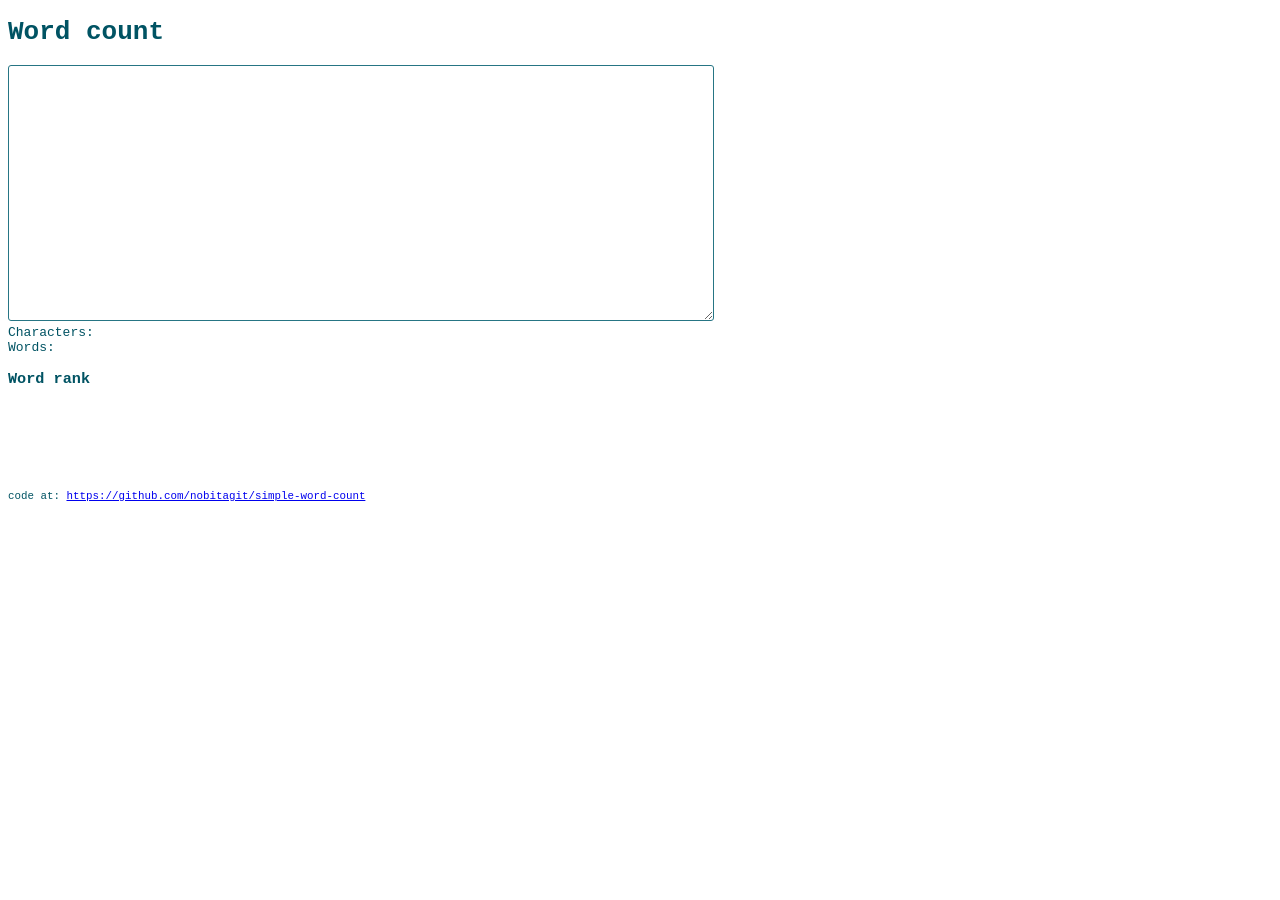
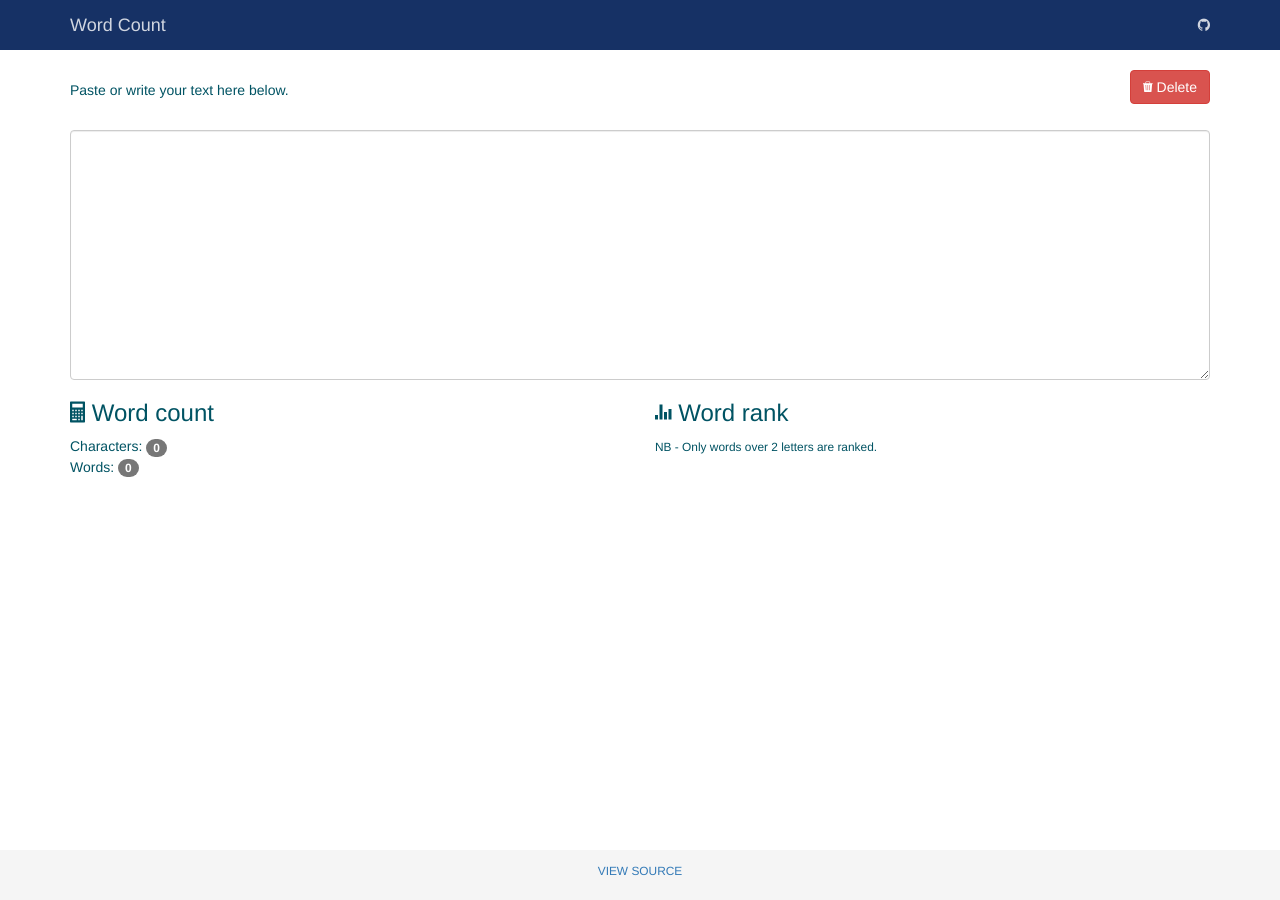
Before and after one commit to nobitagit/simple-word-count, a website: page src/index.html in a window 1280 px wide. Before the commit the page ends 800 px from the top, so only its background shows below. Drawn offline with nearby package versions, Linux system fonts and the light colour scheme.

Commit message:
make it pretty, use localStorage

```diff
--- a/src/index.html
+++ b/src/index.html
@@ -2,41 +2,135 @@
 <html>
 <head>
   <title>Word count</title>
+  <link rel="stylesheet" href="https://maxcdn.bootstrapcdn.com/bootstrap/3.3.6/css/bootstrap.min.css">
+  <link rel="stylesheet" href="http://code.ionicframework.com/ionicons/2.0.1/css/ionicons.min.css">
   <style type="text/css">
     body{
       color: #005363;
-			font-family: monospace;
+/*      font-family: monospace;
+*/    }
+    .navbar-default {
+      background-color: #163165;
+      border: none;
+      border-radius: 0;
+    }
+    .navbar-default .navbar-brand,
+    .navbar-default .navbar-brand:hover,
+    .navbar-default .navbar-nav>li>a,
+    .navbar-default .navbar-nav>li>a:hover {
+      color: rgba(255,255,255,.8);
+    }
+    .mb{ /* lazy => uuuugly class */
+      margin-bottom: 20px;
     }
     textarea{
-			border: 1px solid #267584;
-			border-radius: 3px;
-		  width: 100%;
-		  max-width: 700px;
       min-height: 250px;
     }
     .main-footer{
       margin-top: 100px;
     }
+    .instructions{
+      padding-top: 10px;
+    }
+
+
+
+    /* Sticky footer styles
+    -------------------------------------------------- */
+
+    html,
+    body {
+      height: 100%;
+      /* The html and body elements cannot have any padding or margin. */
+    }
+    .sf_wrap {
+      min-height: 100%;
+      height: auto !important;
+      height: 100%;
+      margin: 0 auto -50px;
+    }
+    .main-footer {
+      height: 50px;
+    }
+    .main-footer {
+      background-color: #f5f5f5;
+    }
+    @media (max-width: 767px) {
+      .main-footer {
+        margin-left: -20px;
+        margin-right: -20px;
+        padding-left: 20px;
+        padding-right: 20px;
+      }
+    }
   </style>
 </head>
 <body>
-<h1>Word count</h1>
-<textarea id="txtArea"></textarea>
+<div class="sf_wrap">
+  <nav class="navbar navbar-default">
+    <div class="container">
+      <div class="navbar-header">
+        <span class="navbar-brand" href="#">
+          Word Count
+        </span>
+      </div>
+      <ul class="nav navbar-nav navbar-right">
+        <li>
+          <a href="https://github.com/nobitagit/simple-word-count" class="ion-social-github"></a>
+        </li>
+      </ul>
+    </div>
+  </nav>
+  <main class="container">
+    <nav class="row mb">
+      <div class="col-md-6">
+        <p class="instructions">
+          Paste or write your text here below.
+        </p>
+      </div>
+      <div class="col-md-6">
+        <div class="pull-right">
+          <button type="button" class="btn btn-danger" id="deleteBtn"><span class="ion-trash-a"></span> Delete</button>
+        </div>
+      </div>
+    </nav>
 
-<footer>
-	<span>Characters: </span><b id="cCounter"></b> <br />
-	<span>Words: </span><b id="wCounter"></b>
-</footer>
+    <textarea id="txtArea" class="form-control"></textarea>
 
+    <section class="row">
+      <article class="col-md-6">
+        <h3><span class="ion-calculator"></span> Word count</h3>
+        <p>
+          <span>Characters: </span><b id="cCounter" class="badge">0</b> <br />
+          <span>Words: </span><b id="wCounter" class="badge">0</b>
+        </p>
+
+        <!--div class="progress">
+          NOT YET IMPLEMENTED :)
+          <div class="progress-bar" role="progressbar" aria-valuenow="60" aria-valuemin="0" aria-valuemax="100" style="width: 60%;">
+            60%
+          </div>
+        </div-->
+      </article>
+      <article class="col-md-6">
         <aside>
-	<h3>Word rank</h3>
-	<ul id="wordList"></ul>
+          <h3><span class="ion-stats-bars"></span> Word rank</h3>
+          <p>
+            <small>NB - Only words over 2 letters are ranked.</small>
+          </p>
+          <ul id="wordList" class="list-group"></ul>
         </aside>
+      </article>
+    </section>
+  </main>
+</div>
 
 <footer class="main-footer">
+  <p class="instructions container text-center">
     <small>
-		code at: <a href="https://github.com/nobitagit/simple-word-count">https://github.com/nobitagit/simple-word-count</a>
+      <a href="https://github.com/nobitagit/simple-word-count">VIEW SOURCE</a>
     </small>
+  </p>
 </footer>
 </body>
 </html>
```
Also changed, not shown: src/index.js (+25 -35 lines), src/js/dict.js (added, +32 -0 lines), src/js/localStorage.js (added, +12 -0 lines). Lines whose indentation alone changed are shown as unchanged.
